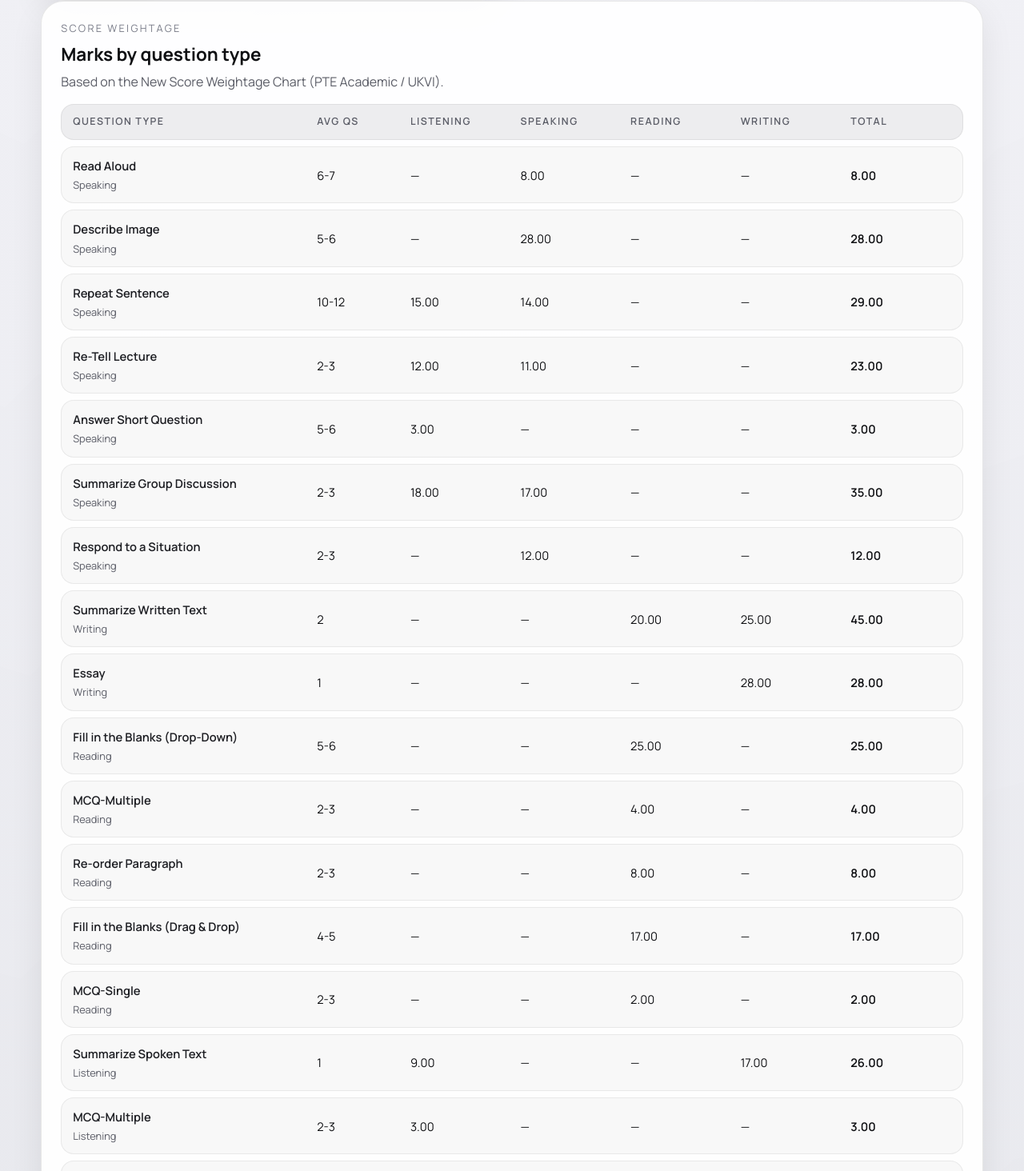
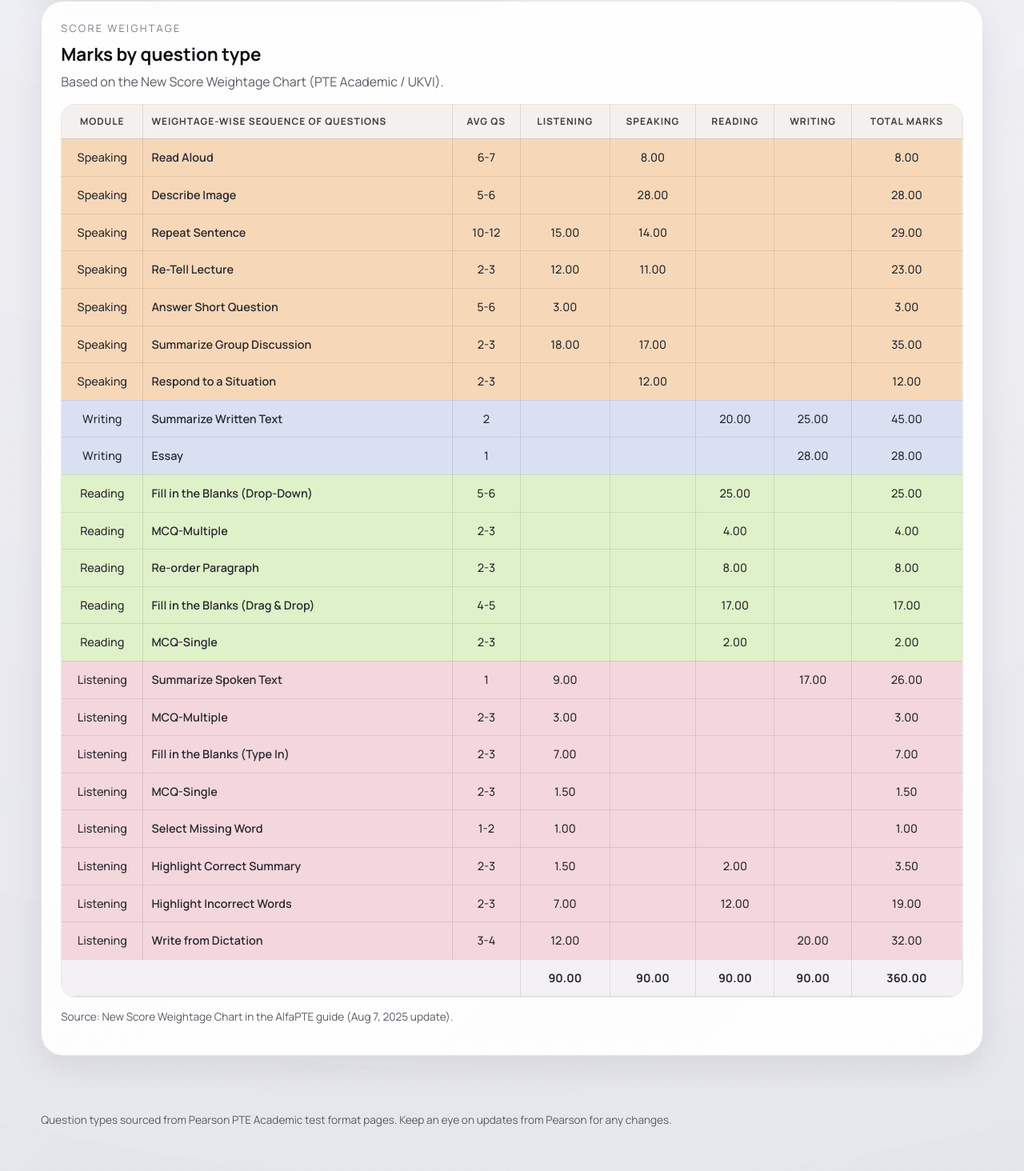
Before and after one commit to scuba3198/pte-class-coverage, a React (Vite) app: page / in a window 1280 px wide. Shown: the part 1226-2690 px from the top of the page at 80% size. Built offline with nearby package versions, Linux system fonts and the light colour scheme.

Commit message:
Restyle weightage table to match PDF colors

```diff
--- a/src/App.css
+++ b/src/App.css
@@ -443,86 +443,84 @@
   column-span: all;
 }
 
-.weightage-table {
+.weightage-table-wrap {
   margin-top: 16px;
-  display: grid;
-  gap: 8px;
+  overflow-x: auto;
+  border-radius: 18px;
+  border: 1px solid rgba(60, 60, 60, 0.12);
+  background: #fff;
 }
 
-.weightage-row {
-  display: grid;
-  grid-template-columns: minmax(180px, 1.4fr) 0.5fr repeat(4, 0.6fr) 0.6fr;
-  gap: 12px;
-  align-items: center;
-  padding: 12px 14px;
-  border-radius: 16px;
-  background: rgba(248, 248, 248, 0.92);
-  border: 1px solid rgba(60, 60, 60, 0.08);
-  font-size: 0.92rem;
+.weightage-table {
+  width: 100%;
+  border-collapse: collapse;
+  font-size: 0.9rem;
+  min-width: 720px;
 }
 
-.weightage-head {
-  background: rgba(235, 235, 238, 0.9);
-  font-size: 0.78rem;
+.weightage-table thead th {
+  background: #f4f0ed;
+  font-size: 0.75rem;
   text-transform: uppercase;
-  letter-spacing: 0.12em;
-  color: var(--ink-500);
+  letter-spacing: 0.08em;
+  color: var(--ink-600);
+  padding: 12px 10px;
+  border-bottom: 1px solid rgba(60, 60, 60, 0.2);
+  border-right: 1px solid rgba(60, 60, 60, 0.12);
+  text-align: center;
+}
+
+.weightage-table thead th:nth-child(2) {
+  text-align: left;
+}
+
+.weightage-table td {
+  padding: 12px 10px;
+  border-right: 1px solid rgba(60, 60, 60, 0.12);
+  border-bottom: 1px solid rgba(60, 60, 60, 0.12);
+  text-align: center;
+  color: var(--ink-700);
+  font-weight: 500;
+}
+
+.weightage-table td.weightage-question-cell {
+  text-align: left;
   font-weight: 600;
 }
 
-.weightage-foot {
-  background: rgba(15, 15, 20, 0.9);
-  color: #fff;
-  font-weight: 600;
+.weightage-module-cell {
+  font-weight: 700;
+  text-transform: capitalize;
 }
 
-.weightage-question {
-  margin: 0;
-  font-weight: 600;
-  color: var(--ink-800);
+.weightage-row.weightage-speaking td {
+  background: #f6d8b8;
 }
 
-.weightage-module {
-  margin: 4px 0 0;
-  font-size: 0.8rem;
-  color: var(--ink-500);
+.weightage-row.weightage-writing td {
+  background: #d9e0f1;
+}
+
+.weightage-row.weightage-reading td {
+  background: #dff1c8;
+}
+
+.weightage-row.weightage-listening td {
+  background: #f3d7dc;
+}
+
+.weightage-table tfoot td {
+  background: #f3f0f6;
+  font-weight: 700;
 }
 
 .weightage-total {
-  font-weight: 600;
+  font-weight: 700;
 }
 
 @media (max-width: 900px) {
-  .weightage-card {
-    column-span: all;
-  }
-
-  .weightage-row {
-    grid-template-columns: 1fr;
-    gap: 10px;
-    padding: 16px;
-  }
-
-  .weightage-head {
-    display: none;
-  }
-
-  .weightage-row span {
-    display: block;
-  }
-
-  .weightage-row span::before {
-    content: attr(data-label);
-    display: block;
-    font-size: 0.7rem;
-    text-transform: uppercase;
-    letter-spacing: 0.12em;
-    color: var(--ink-400);
-    margin-bottom: 4px;
-  }
-
-  .weightage-row span[data-label='Total']::before {
-    color: #d9d9dc;
+  .weightage-table {
+    font-size: 0.85rem;
   }
 }
 .primary-button,
--- a/src/App.jsx
+++ b/src/App.jsx
@@ -543,51 +543,48 @@ function App() {
                 </p>
               </div>
             </div>
-            <div className="weightage-table">
-              <div className="weightage-row weightage-head">
-                <span>Question type</span>
-                <span>Avg Qs</span>
-                <span>Listening</span>
-                <span>Speaking</span>
-                <span>Reading</span>
-                <span>Writing</span>
-                <span>Total</span>
-              </div>
-              {weightageChart.map((entry) => (
-                <div key={`${entry.question}-${entry.module}`} className="weightage-row">
-                  <div>
-                    <p className="weightage-question">{entry.question}</p>
-                    <p className="weightage-module">{entry.module}</p>
-                  </div>
-                  <span data-label="Avg Qs">{entry.avgQs}</span>
-                  <span data-label="Listening">
-                    {entry.scores.listening ? entry.scores.listening.toFixed(2) : '—'}
-                  </span>
-                  <span data-label="Speaking">
-                    {entry.scores.speaking ? entry.scores.speaking.toFixed(2) : '—'}
-                  </span>
-                  <span data-label="Reading">
-                    {entry.scores.reading ? entry.scores.reading.toFixed(2) : '—'}
-                  </span>
-                  <span data-label="Writing">
-                    {entry.scores.writing ? entry.scores.writing.toFixed(2) : '—'}
-                  </span>
-                  <span className="weightage-total" data-label="Total">
-                    {entry.total.toFixed(2)}
-                  </span>
-                </div>
-              ))}
-              <div className="weightage-row weightage-foot">
-                <span>Totals</span>
-                <span data-label="Avg Qs">—</span>
-                <span data-label="Listening">{weightageTotals.listening.toFixed(2)}</span>
-                <span data-label="Speaking">{weightageTotals.speaking.toFixed(2)}</span>
-                <span data-label="Reading">{weightageTotals.reading.toFixed(2)}</span>
-                <span data-label="Writing">{weightageTotals.writing.toFixed(2)}</span>
-                <span className="weightage-total" data-label="Total">
-                  {weightageTotals.total.toFixed(2)}
-                </span>
-              </div>
+            <div className="weightage-table-wrap">
+              <table className="weightage-table">
+                <thead>
+                  <tr>
+                    <th>Module</th>
+                    <th>Weightage-wise Sequence of Questions</th>
+                    <th>Avg Qs</th>
+                    <th>Listening</th>
+                    <th>Speaking</th>
+                    <th>Reading</th>
+                    <th>Writing</th>
+                    <th>Total Marks</th>
+                  </tr>
+                </thead>
+                <tbody>
+                  {weightageChart.map((entry) => (
+                    <tr
+                      key={`${entry.question}-${entry.module}`}
+                      className={`weightage-row weightage-${entry.module.toLowerCase()}`}
+                    >
+                      <td className="weightage-module-cell">{entry.module}</td>
+                      <td className="weightage-question-cell">{entry.question}</td>
+                      <td className="weightage-avg">{entry.avgQs}</td>
+                      <td>{entry.scores.listening ? entry.scores.listening.toFixed(2) : ''}</td>
+                      <td>{entry.scores.speaking ? entry.scores.speaking.toFixed(2) : ''}</td>
+                      <td>{entry.scores.reading ? entry.scores.reading.toFixed(2) : ''}</td>
+                      <td>{entry.scores.writing ? entry.scores.writing.toFixed(2) : ''}</td>
+                      <td className="weightage-total">{entry.total.toFixed(2)}</td>
+                    </tr>
+                  ))}
+                </tbody>
+                <tfoot>
+                  <tr className="weightage-foot">
+                    <td colSpan="3" />
+                    <td>{weightageTotals.listening.toFixed(2)}</td>
+                    <td>{weightageTotals.speaking.toFixed(2)}</td>
+                    <td>{weightageTotals.reading.toFixed(2)}</td>
+                    <td>{weightageTotals.writing.toFixed(2)}</td>
+                    <td className="weightage-total">{weightageTotals.total.toFixed(2)}</td>
+                  </tr>
+                </tfoot>
+              </table>
             </div>
             <p className="backup-note">
               Source: New Score Weightage Chart in the AlfaPTE guide (Aug 7, 2025 update).
```
